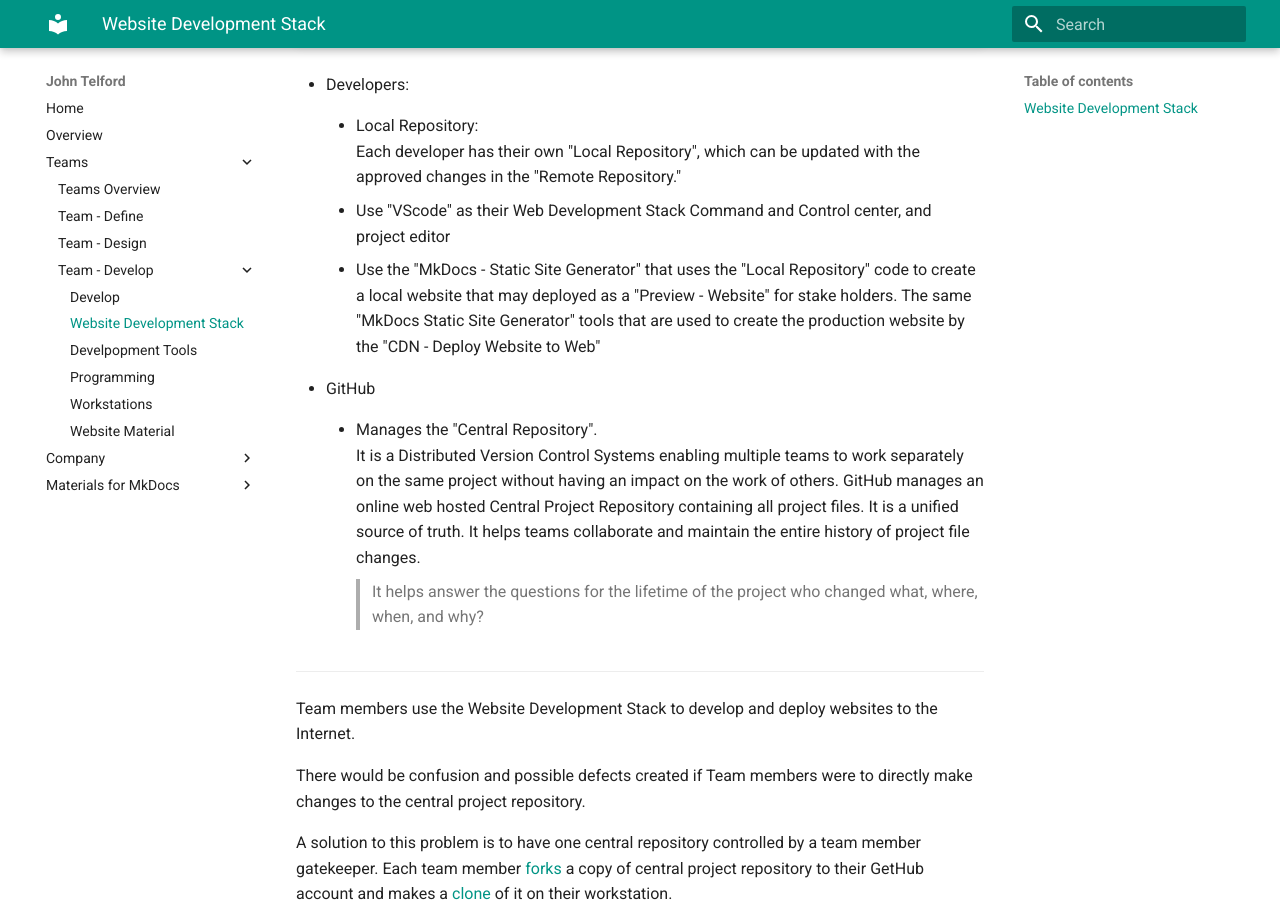
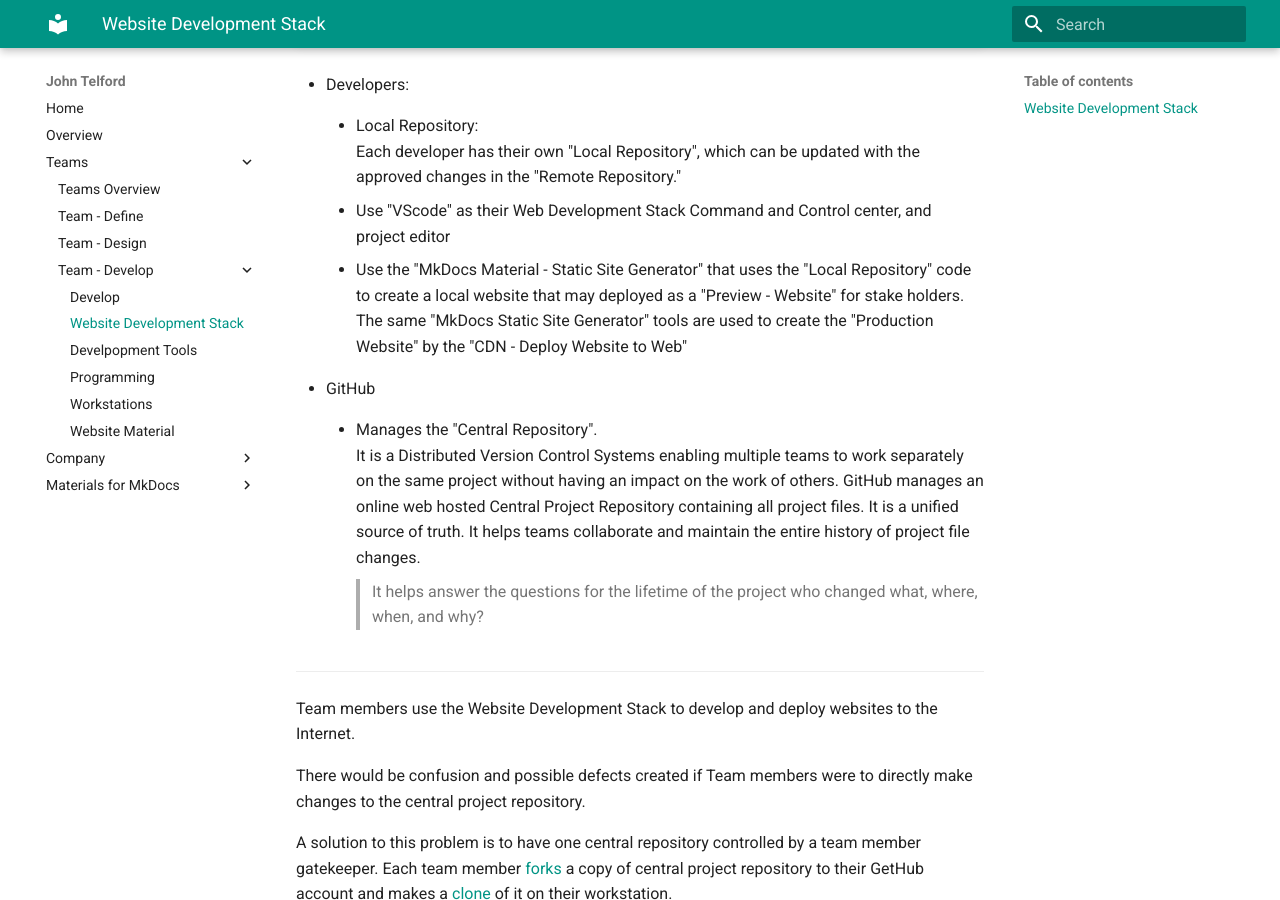
Before and after one commit to JohnTelford/mkdocs-2, an MkDocs documentation site: the page built from docs/website-development-stack.md, in a window 1280 px wide and 900 px high, scrolled down 941 px. Built offline with MkDocs 1.6.1 and Material for MkDocs 9.7.7, drawn with Linux system fonts in a browser that asks for light colours; the version menu is left out.

Commit message:
refactor
Signed-off-by: John <john@johntelford.com>

```diff
--- a/docs/website-development-stack.md
+++ b/docs/website-development-stack.md
@@ -74,7 +74,7 @@
 
      - Use "VScode" as their Web Development Stack Command and Control center, and project editor
 
-    - Use the "MkDocs - Static Site Generator" that uses the "Local Repository" code to create a local website that may deployed as a "Preview - Website" for stake holders. The same "MkDocs Static Site Generator" tools that are used to create the production website by the "CDN - Deploy Website to Web"
+    - Use the "MkDocs Material - Static Site Generator" that uses the "Local Repository" code to create a local website that may deployed as a "Preview - Website" for stake holders. The same "MkDocs Static Site Generator" tools are used to create the "Production Website" by the "CDN - Deploy Website to Web"
 
 
 - GitHub
```
